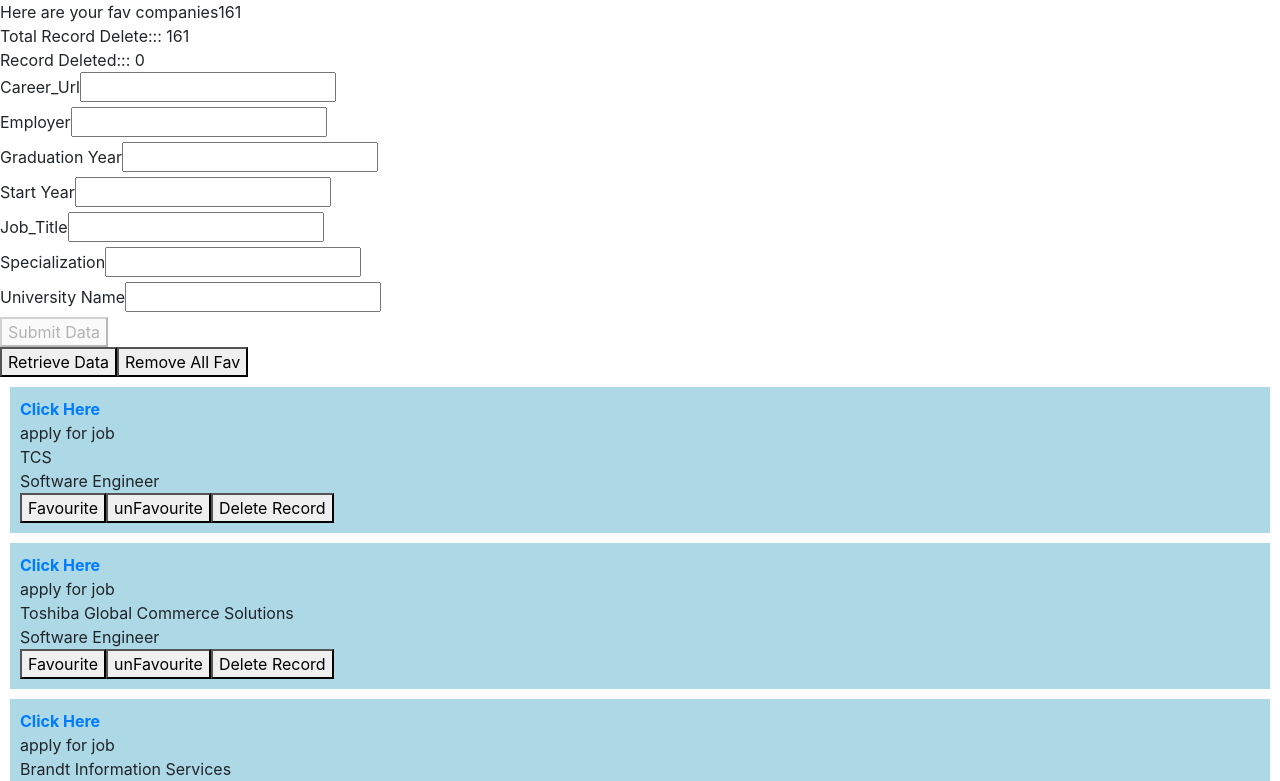
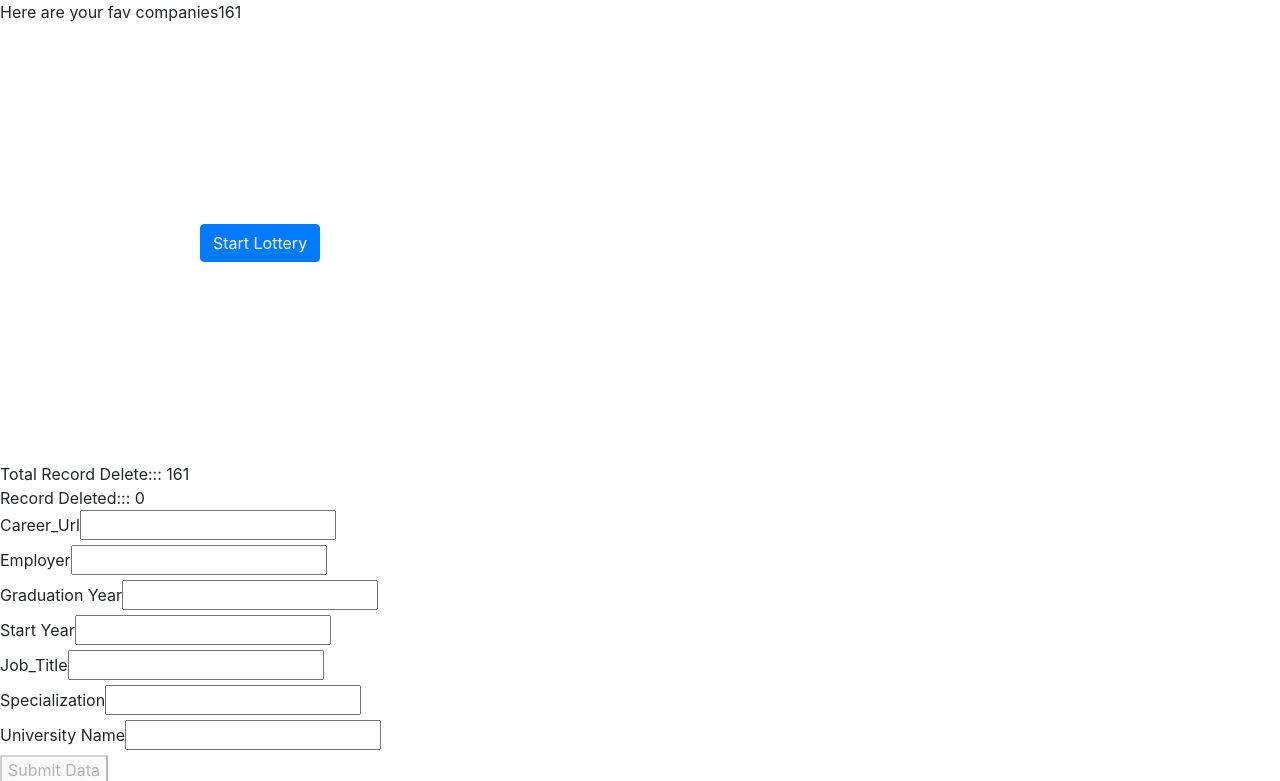
Before and after one commit to prakashkumar264/playground, a React (Create React App) app: page / in a window 1280 px wide. Shown: the top 781 px of the page. Built offline with nearby package versions, Linux system fonts and the light colour scheme; the HTML template or start-up script is replaced by a standard one.

Commit message:
lottery working

```diff
--- a/src/App.js
+++ b/src/App.js
@@ -8,6 +8,7 @@
 import Form from './components/Form/Form'
 import {Link} from "react-router-dom";
 import {BrowserRouter, Route} from "react-router-dom";
+import Lottery from './components/Lottery/Lottery'
 
 const uuidData = data.map(i=>{
     return{
@@ -123,7 +124,12 @@
      {data.length}
 
 
+      <BrowserRouter>
+       <Link to="/Lottery">
 
+       </Link>
+       <Route component={Lottery} />
+      </BrowserRouter>
     <div>
       <div> {`Total Record Delete:::  ${data.length}`}</div>
      <div>  {`Record Deleted:::  ${deletedRecords.length}`}</div>
```
